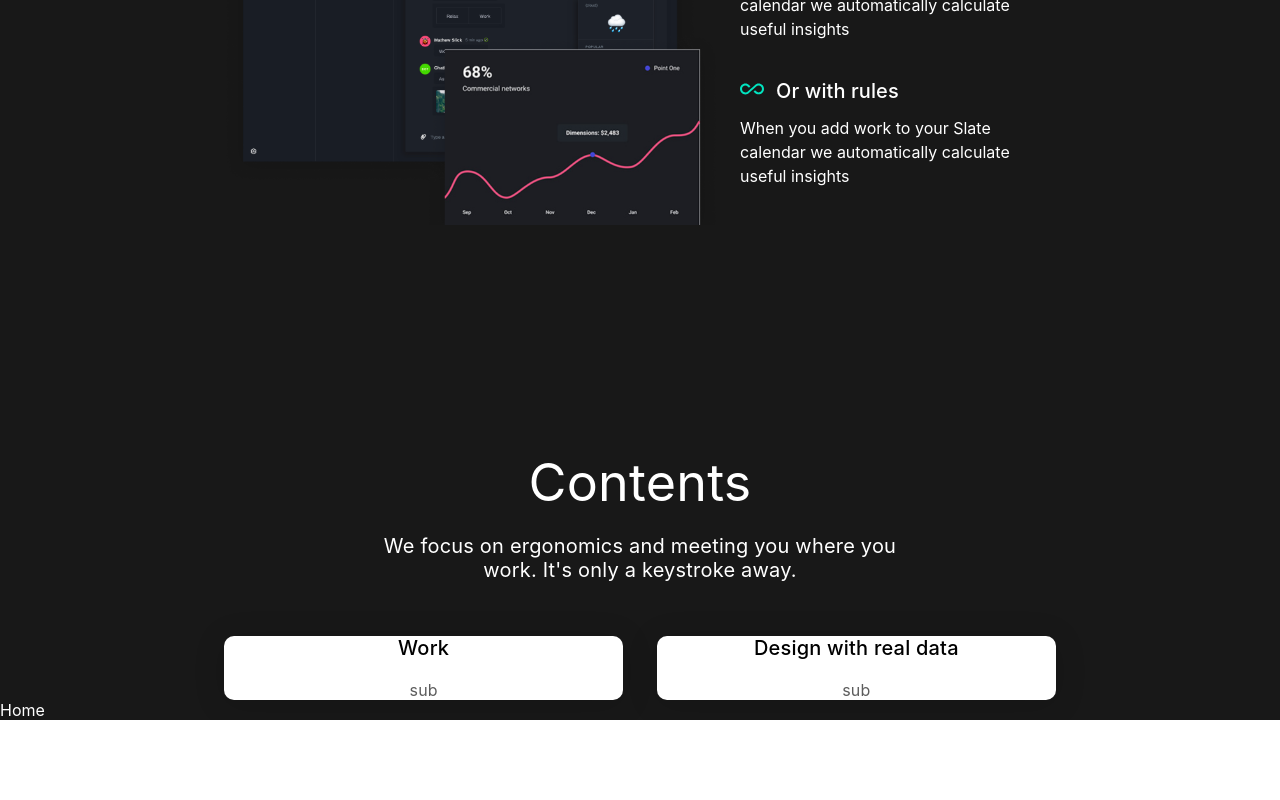
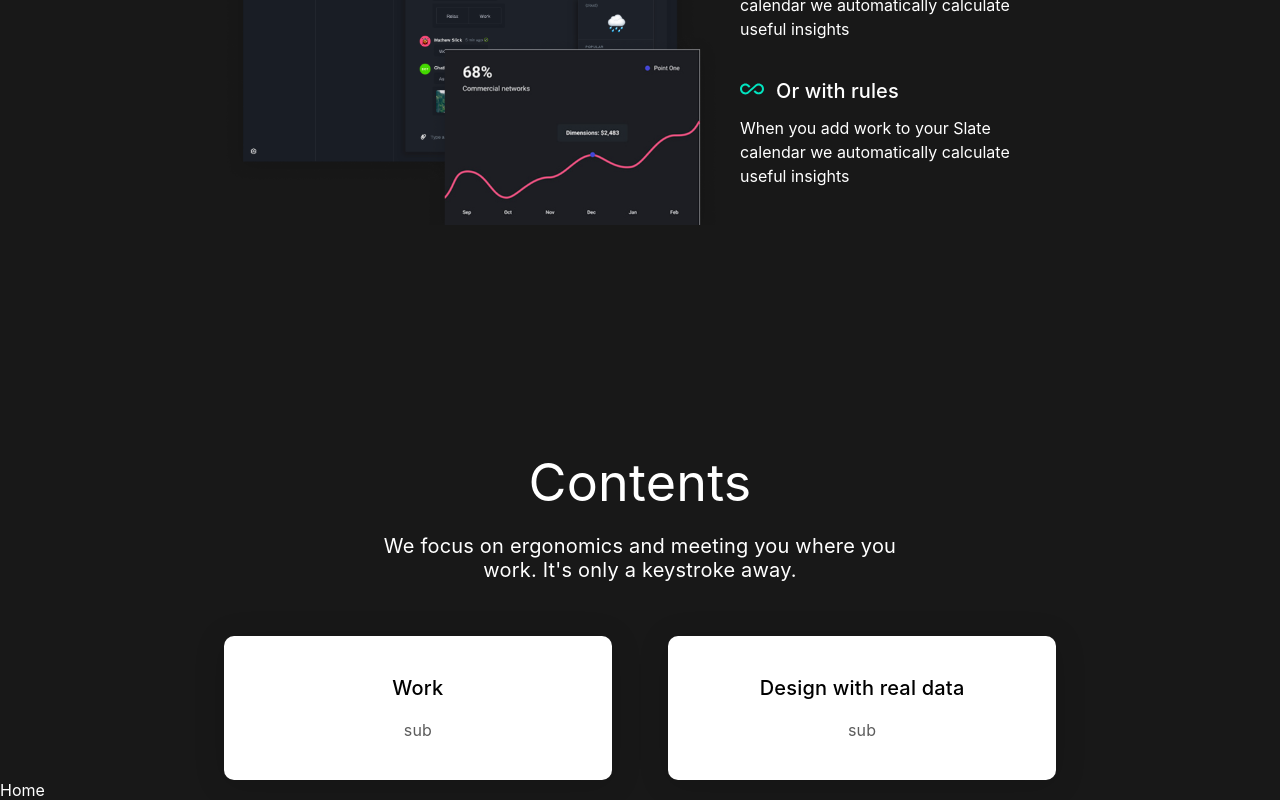
Before and after one commit to TheDa21crj/Landing-Page, a React (Create React App) app: page / in a window 1280 px wide. Shown: the part 2014-2814 px from the top of the page. Before the commit the page ends 2734 px from the top, so only its background shows below. Built offline with nearby package versions, Linux system fonts and the light colour scheme; the HTML template or start-up script is replaced by a standard one.

Commit message:
padding added

```diff
--- a/src/Components/Css/Contents.css
+++ b/src/Components/Css/Contents.css
@@ -36,7 +36,7 @@
 .ContentLefthtDiv,
 .ContentRightDiv {
     background-color: white;
-    width: 48%;
+    width: 37%;
     color: black;
     text-align: center;
     box-shadow: 0px 4px 31px #00000026;
@@ -45,6 +45,7 @@
     flex-direction: column;
     justify-content: center;
     align-items: center;
+    padding: 40px;
 }
 
 .CardsDivPTag {
```
